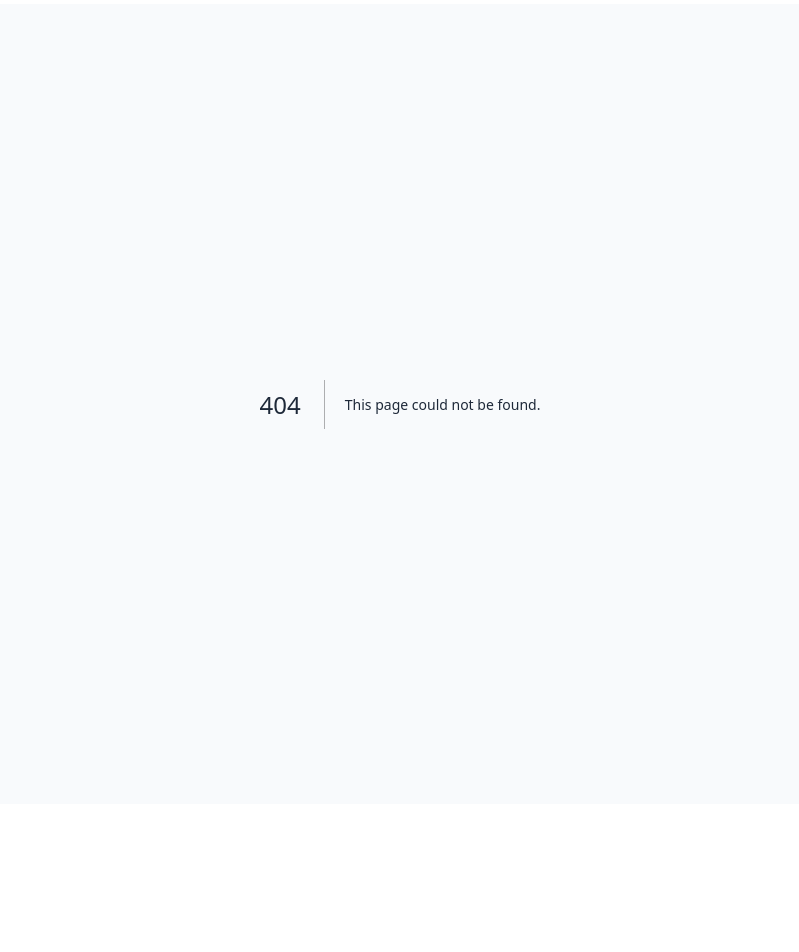
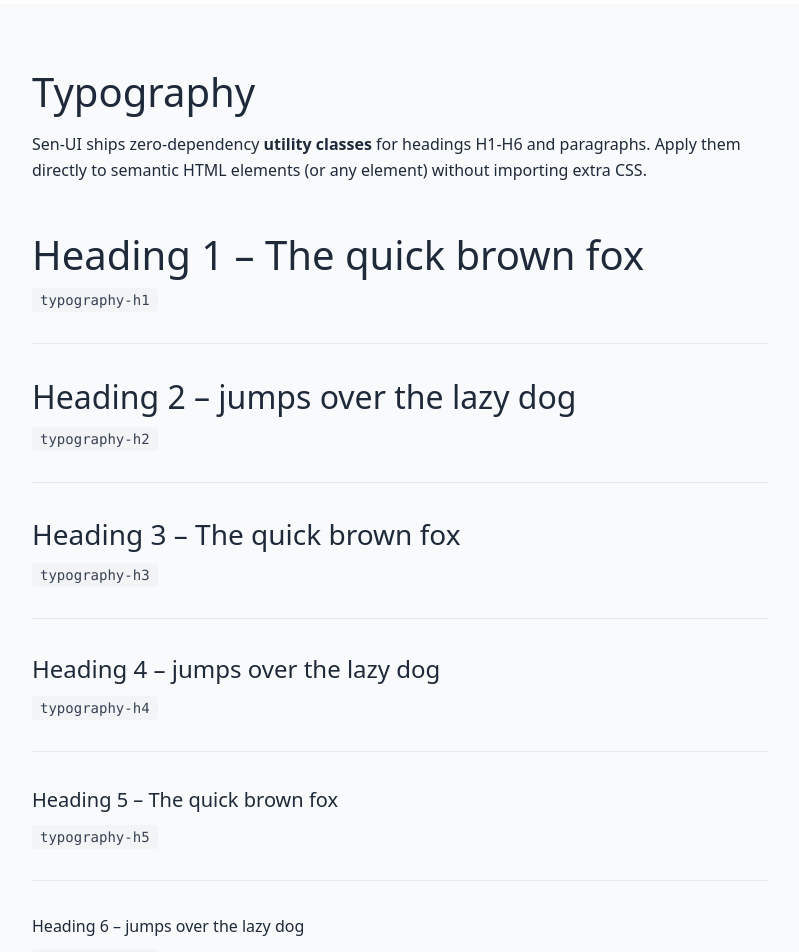
Before and after one commit to geryenkohawsen/sen-ui, a Next.js app: page /components/typography in a window 1280 px wide. Before the commit this address had no page. Shown: the part 60-1012 px from the top of the page, without its empty margins (240-1039 px from the left). Before the commit the page ends 864 px from the top, so only its background shows below. Built offline with nearby package versions, Linux system fonts and the light colour scheme.

Commit message:
feat: add Typography documentation page with utility class previews

```diff
--- /dev/null
+++ b/app/components/typography/page.tsx
@@ -0,0 +1,115 @@
+// app/(docs)/typography/page.tsx
+import type { Metadata } from 'next'
+import React from 'react'
+
+/* ------------------------------------------------------------------ */
+/*  Page metadata (improves SEO & accessibility)                      */
+/* ------------------------------------------------------------------ */
+export const metadata: Metadata = {
+  title: 'Typography – Sen-UI',
+  description:
+    'Documentation for the Sen-UI custom typography utility classes.',
+}
+
+/* ------------------------------------------------------------------ */
+/*  <PreviewBlock> helper                                             */
+/* ------------------------------------------------------------------ */
+
+/**
+ * Props for {@link PreviewBlock}.
+ */
+interface PreviewBlockProps {
+  /** Human-readable label (e.g. “H1”). */
+  label: string
+  /** The Tailwind utility class to showcase (e.g. `typography-h1`). */
+  className: string
+  /** Example text that will be rendered with the utility class applied. */
+  sample: string
+}
+
+/**
+ * Renders a single preview row (example text + code snippet).
+ */
+function PreviewBlock({ label, className, sample }: PreviewBlockProps) {
+  return (
+    <div className="border-b border-gray-200 pb-8 dark:border-gray-700">
+      {/* Example text */}
+      <div className={`${className} mb-2`}>{sample}</div>
+
+      {/* Code snippet */}
+      <code
+        aria-label={`${label} utility class name`}
+        className="rounded bg-gray-100 px-2 py-1 text-sm text-gray-700 dark:bg-gray-800 dark:text-gray-200"
+      >
+        {className}
+      </code>
+    </div>
+  )
+}
+
+/* ------------------------------------------------------------------ */
+/*  Typography docs page                                              */
+/* ------------------------------------------------------------------ */
+export default function TypographyDocsPage() {
+  /* Early return pattern keeps indentation shallow */
+  const previews: PreviewBlockProps[] = [
+    {
+      label: 'H1',
+      className: 'typography-h1',
+      sample: 'Heading 1 – The quick brown fox',
+    },
+    {
+      label: 'H2',
+      className: 'typography-h2',
+      sample: 'Heading 2 – jumps over the lazy dog',
+    },
+    {
+      label: 'H3',
+      className: 'typography-h3',
+      sample: 'Heading 3 – The quick brown fox',
+    },
+    {
+      label: 'H4',
+      className: 'typography-h4',
+      sample: 'Heading 4 – jumps over the lazy dog',
+    },
+    {
+      label: 'H5',
+      className: 'typography-h5',
+      sample: 'Heading 5 – The quick brown fox',
+    },
+    {
+      label: 'H6',
+      className: 'typography-h6',
+      sample: 'Heading 6 – jumps over the lazy dog',
+    },
+    {
+      label: 'Paragraph',
+      className: 'typography-p',
+      sample: 'Paragraph – Lorem ipsum dolor sit amet.',
+    },
+  ]
+
+  return (
+    <main className="mx-auto max-w-3xl space-y-12 px-4 py-16">
+      {/* Page intro */}
+      <section aria-labelledby="typography-docs-heading">
+        <h1 id="typography-docs-heading" className="typography-h1 mb-4">
+          Typography
+        </h1>
+        <p className="typography-p">
+          Sen-UI ships zero-dependency <strong>utility classes</strong> for
+          headings&nbsp;H1-H6 and paragraphs. Apply them directly to semantic
+          HTML elements (or any element) without importing extra CSS.
+        </p>
+      </section>
+
+      {/* Preview table */}
+      <section className="space-y-8">
+        {previews.map((preview) => (
+          <PreviewBlock key={preview.label} {...preview} />
+        ))}
+      </section>
+    </main>
+  )
+}
```
